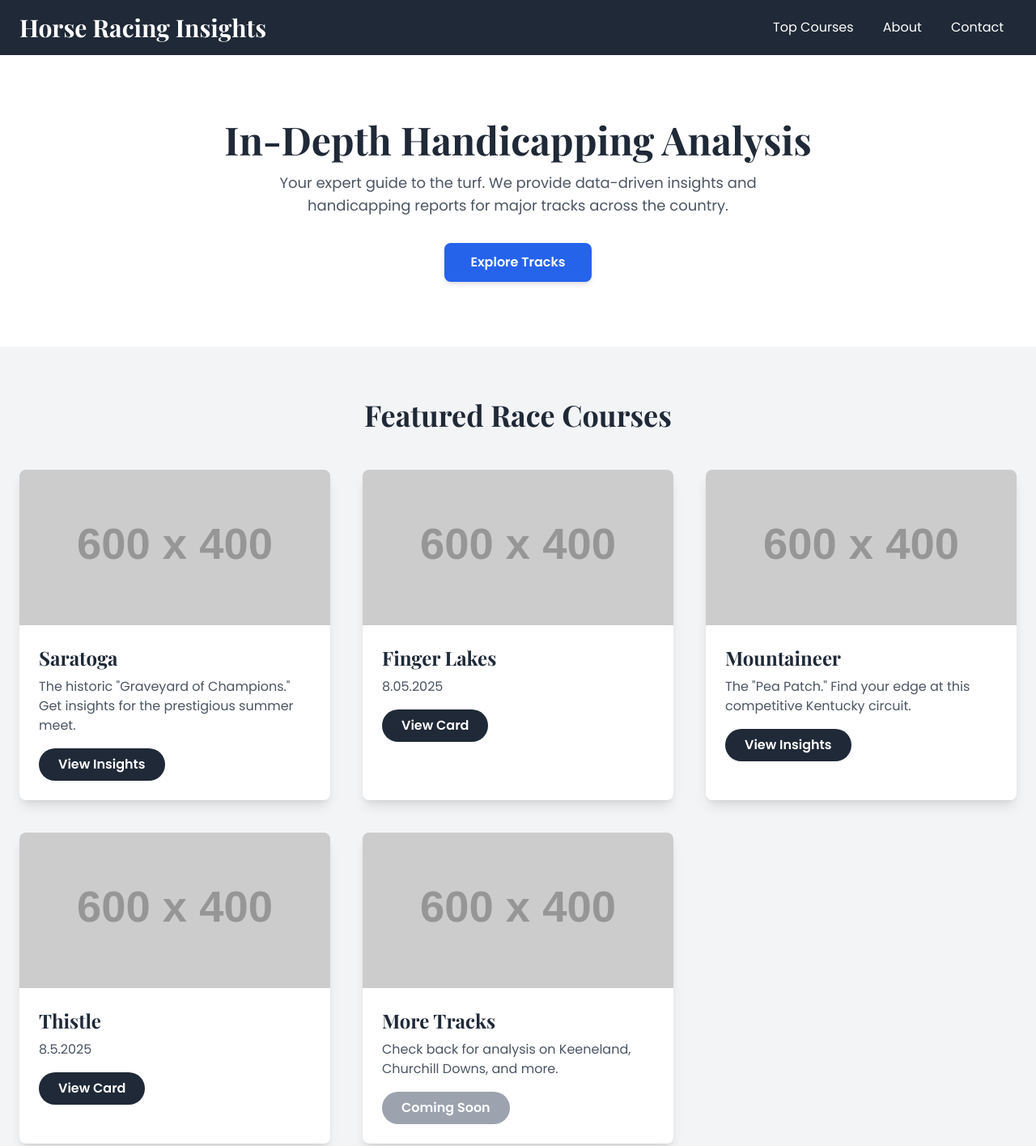
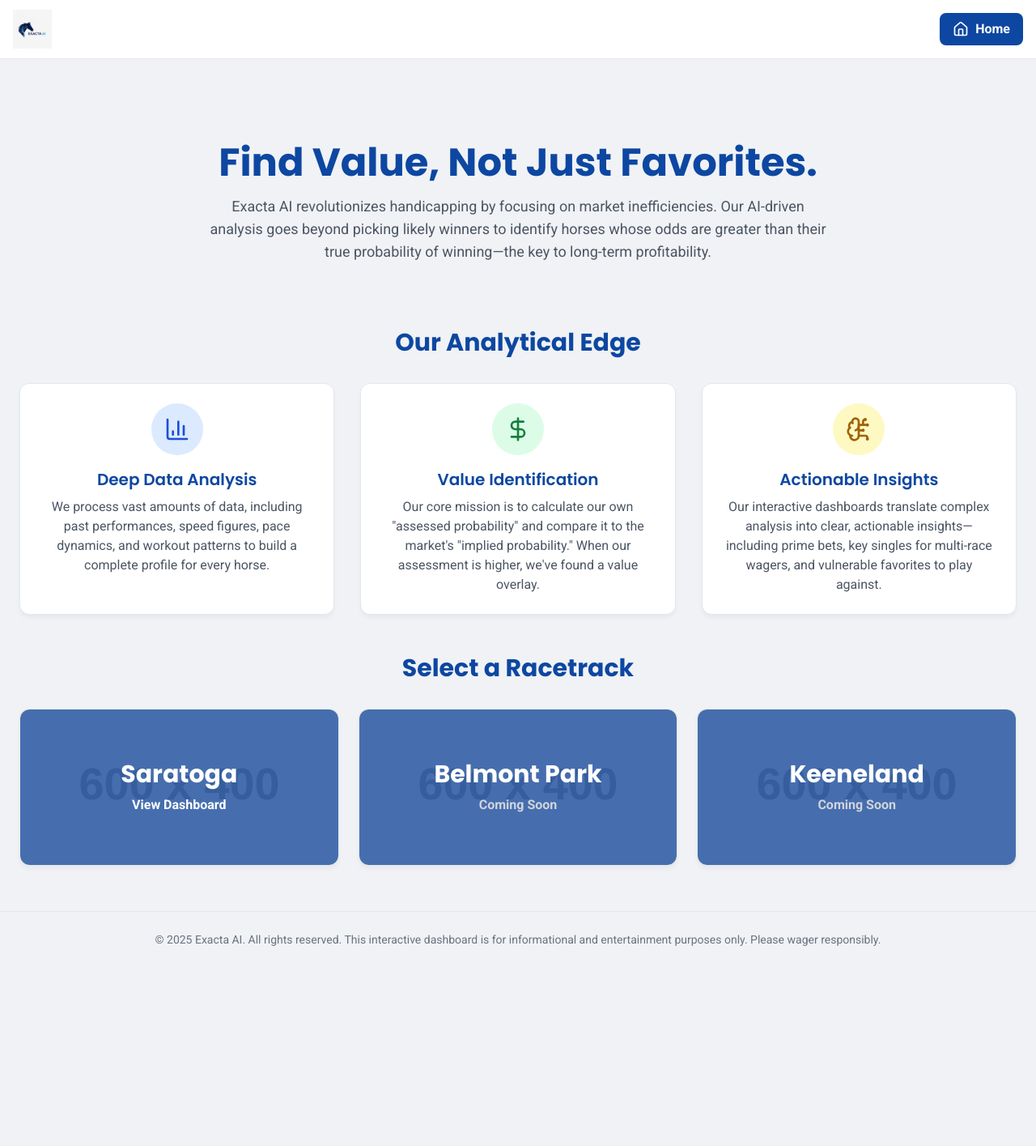
Before and after one commit to jhost84/saratoga, a plain HTML site: page index.html in a window 1280 px wide. Shown: the top 1415 px of the page at 81% size. After the commit the page ends 1194 px from the top, so only its background shows below. Drawn offline with nearby package versions, Linux system fonts and the light colour scheme; placeholder pictures from the web are drawn by us.

Commit message:
Update index.html

```diff
--- a/index.html
+++ b/index.html
@@ -3,120 +3,152 @@
 <head>
     <meta charset="UTF-8">
     <meta name="viewport" content="width=device-width, initial-scale=1.0">
-    <title>Horse Racing Handicap Insights</title>
+    <title>Exacta AI - Intelligent Horse Racing Handicapping</title>
     <script src="https://cdn.tailwindcss.com"></script>
     <link rel="preconnect" href="https://fonts.googleapis.com">
     <link rel="preconnect" href="https://fonts.gstatic.com" crossorigin>
-    <link href="https://fonts.googleapis.com/css2?family=Poppins:wght@400;600;700&family=Playfair+Display:wght@700&display=swap" rel="stylesheet">
+    <link href="https://fonts.googleapis.com/css2?family=Roboto:wght@400;500;700&family=Poppins:wght@600;700&display=swap" rel="stylesheet">
+    <script src="https://unpkg.com/lucide@latest"></script>
     <style>
         body {
+            font-family: 'Roboto', sans-serif;
+            background-color: #f0f2f5;
+            color: #334155;
+        }
+        .font-poppins {
             font-family: 'Poppins', sans-serif;
         }
-        .font-playfair {
-            font-family: 'Playfair Display', serif;
+        .pro-card {
+            background: #ffffff;
+            border: 1px solid #e2e8f0;
+            border-radius: 0.75rem;
+            transition: all 0.3s ease;
+            box-shadow: 0 4px 6px -1px rgba(0, 0, 0, 0.05);
+        }
+        .pro-card:hover {
+            transform: translateY(-5px);
+            box-shadow: 0 10px 15px -3px rgba(0, 0, 0, 0.1);
+        }
+        .header-btn {
+            transition: all 0.2s ease-in-out;
+        }
+        .track-card {
+            background-size: cover;
+            background-position: center;
+            position: relative;
+        }
+        .track-card::before {
+            content: '';
+            position: absolute;
+            top: 0;
+            left: 0;
+            right: 0;
+            bottom: 0;
+            background-color: rgba(13, 71, 161, 0.7);
+            border-radius: 0.75rem;
+            transition: background-color 0.3s ease;
+        }
+        .track-card:hover::before {
+            background-color: rgba(13, 71, 161, 0.5);
+        }
+        .track-card-content {
+            position: relative;
+            z-index: 10;
         }
     </style>
 </head>
-<body class="bg-gray-100 text-gray-800">
+<body>
 
-    <!-- Header -->
-    <header class="bg-gray-800 text-white shadow-lg">
-        <div class="container mx-auto px-6 py-4 flex justify-between items-center">
-            <h1 class="text-3xl font-playfair"><a href="#">Horse Racing Insights</a></h1>
-            <nav>
-                <a href="#courses" class="px-4 hover:text-gray-300">Top Courses</a>
-                <a href="#about" class="px-4 hover:text-gray-300">About</a>
-                <a href="#contact" class="px-4 hover:text-gray-300">Contact</a>
-            </nav>
+    <header class="bg-white border-b border-gray-200 py-3 sticky top-0 z-20">
+        <div class="container mx-auto px-4 flex justify-between items-center">
+            <div class="flex items-center gap-3">
+                <img src="logo1.jpg" alt="Exacta AI Logo" class="h-12 w-auto">
+            </div>
+            <div class="flex items-center gap-2">
+                <a href="index.html" class="header-btn flex items-center gap-2 px-4 py-2 rounded-lg font-semibold text-white bg-[#0d47a1] hover:bg-[#1565c0]">
+                    <i data-lucide="home" class="h-5 w-5"></i>
+                    Home
+                </a>
+            </div>
         </div>
     </header>
 
-    <!-- Hero Section -->
-    <section class="bg-white">
-        <div class="container mx-auto px-6 py-20 text-center">
-            <h2 class="text-5xl font-playfair font-bold text-gray-800">In-Depth Handicapping Analysis</h2>
-            <p class="mt-4 text-lg text-gray-600 max-w-2xl mx-auto">Your expert guide to the turf. We provide data-driven insights and handicapping reports for major tracks across the country.</p>
-            <a href="#courses" class="mt-8 inline-block bg-blue-600 text-white font-semibold px-8 py-3 rounded-lg shadow-md hover:bg-blue-700 transition duration-300">Explore Tracks</a>
-        </div>
-    </section>
+    <main class="container mx-auto p-4 md:p-6">
 
-    <!-- Main Content: Course Links -->
-    <main id="courses" class="container mx-auto px-6 py-16">
-        <h3 class="text-4xl font-playfair font-bold text-center mb-12">Featured Race Courses</h3>
+        <section class="text-center py-12 md:py-20">
+            <h1 class="text-4xl md:text-5xl font-poppins font-bold text-[#0d47a1]">Find Value, Not Just Favorites.</h1>
+            <p class="mt-4 max-w-3xl mx-auto text-lg text-gray-600">Exacta AI revolutionizes handicapping by focusing on market inefficiencies. Our AI-driven analysis goes beyond picking likely winners to identify horses whose odds are greater than their true probability of winning—the key to long-term profitability.</p>
+        </section>
 
-        <!-- Grid for Course Cards -->
-        <div class="grid grid-cols-1 md:grid-cols-2 lg:grid-cols-3 gap-10">
-
-            <!-- Saratoga Card -->
-            <div class="bg-white rounded-lg shadow-lg overflow-hidden transform hover:-translate-y-2 transition duration-300">
-                <img src="https://placehold.co/600x400/334155/ffffff?text=Saratoga" alt="Saratoga Race Course" class="w-full h-48 object-cover">
-                <div class="p-6">
-                    <h4 class="text-2xl font-bold font-playfair mb-2">Saratoga</h4>
-                    <p class="text-gray-600 mb-4">The historic "Graveyard of Champions." Get insights for the prestigious summer meet.</p>
-                    <a href="#" class="inline-block bg-gray-800 text-white px-6 py-2 rounded-full font-semibold hover:bg-gray-700 transition duration-300">View Insights</a>
+        <section id="how-it-works" class="mb-12">
+            <h2 class="text-3xl font-poppins font-bold mb-8 text-center text-[#0d47a1]">Our Analytical Edge</h2>
+            <div class="grid grid-cols-1 md:grid-cols-3 gap-8">
+                <div class="pro-card p-6 text-center">
+                    <div class="flex justify-center mb-4">
+                        <div class="bg-blue-100 text-blue-700 rounded-full p-4">
+                            <i data-lucide="bar-chart-3" class="h-8 w-8"></i>
+                        </div>
+                    </div>
+                    <h3 class="text-xl font-poppins font-semibold text-[#0d47a1] mb-2">Deep Data Analysis</h3>
+                    <p class="text-gray-600">We process vast amounts of data, including past performances, speed figures, pace dynamics, and workout patterns to build a complete profile for every horse.</p>
+                </div>
+                <div class="pro-card p-6 text-center">
+                    <div class="flex justify-center mb-4">
+                        <div class="bg-green-100 text-green-700 rounded-full p-4">
+                            <i data-lucide="dollar-sign" class="h-8 w-8"></i>
+                        </div>
+                    </div>
+                    <h3 class="text-xl font-poppins font-semibold text-[#0d47a1] mb-2">Value Identification</h3>
+                    <p class="text-gray-600">Our core mission is to calculate our own "assessed probability" and compare it to the market's "implied probability." When our assessment is higher, we've found a value overlay.</p>
+                </div>
+                <div class="pro-card p-6 text-center">
+                    <div class="flex justify-center mb-4">
+                        <div class="bg-yellow-100 text-yellow-700 rounded-full p-4">
+                            <i data-lucide="brain-circuit" class="h-8 w-8"></i>
+                        </div>
+                    </div>
+                    <h3 class="text-xl font-poppins font-semibold text-[#0d47a1] mb-2">Actionable Insights</h3>
+                    <p class="text-gray-600">Our interactive dashboards translate complex analysis into clear, actionable insights—including prime bets, key singles for multi-race wagers, and vulnerable favorites to play against.</p>
                 </div>
             </div>
+        </section>
 
-            <!-- Finger Lakes Card -->
-            <div class="bg-white rounded-lg shadow-lg overflow-hidden transform hover:-translate-y-2 transition duration-300">
-                <img src="https://placehold.co/600x400/059669/ffffff?text=Finger+Lakes" alt="Del Mar Racetrack" class="w-full h-48 object-cover">
-                <div class="p-6">
-                    <h4 class="text-2xl font-bold font-playfair mb-2">Finger Lakes</h4>
-                    <p class="text-gray-600 mb-4">8.05.2025</p>
-                    <a href="ausun.html" class="inline-block bg-gray-800 text-white px-6 py-2 rounded-full font-semibold hover:bg-gray-700 transition duration-300">View Card</a>
-                </div>
+        <section id="track-selection">
+            <h2 class="text-3xl font-poppins font-bold mb-8 text-center text-[#0d47a1]">Select a Racetrack</h2>
+            <div class="grid grid-cols-1 md:grid-cols-2 lg:grid-cols-3 gap-6">
+
+                <a href="saratoga_dashboard.html" class="pro-card track-card overflow-hidden" style="background-image: url('https://placehold.co/600x400/1e2b33/ffffff?text=Saratoga');">
+                    <div class="track-card-content flex flex-col justify-center items-center h-48 text-white p-4">
+                        <h3 class="text-3xl font-poppins font-bold">Saratoga</h3>
+                        <p class="mt-2 font-semibold">View Dashboard</p>
+                    </div>
+                </a>
+
+                <a href="#" class="pro-card track-card overflow-hidden" style="background-image: url('https://placehold.co/600x400/1e2b33/ffffff?text=Belmont');">
+                    <div class="track-card-content flex flex-col justify-center items-center h-48 text-white p-4">
+                        <h3 class="text-3xl font-poppins font-bold">Belmont Park</h3>
+                        <p class="mt-2 font-semibold text-gray-300">Coming Soon</p>
+                    </div>
+                </a>
+
+                <a href="#" class="pro-card track-card overflow-hidden" style="background-image: url('https://placehold.co/600x400/1e2b33/ffffff?text=Keeneland');">
+                    <div class="track-card-content flex flex-col justify-center items-center h-48 text-white p-4">
+                        <h3 class="text-3xl font-poppins font-bold">Keeneland</h3>
+                        <p class="mt-2 font-semibold text-gray-300">Coming Soon</p>
+                    </div>
+                </a>
+
             </div>
+        </section>
 
-               <!-- Mountaineer Card -->
-            <div class="bg-white rounded-lg shadow-lg overflow-hidden transform hover:-translate-y-2 transition duration-300">
-                <img src="https://placehold.co/600x400/be123c/ffffff?text=Mountaineer" alt="Ellis Park" class="w-full h-48 object-cover">
-                <div class="p-6">
-                    <h4 class="text-2xl font-bold font-playfair mb-2">Mountaineer</h4>
-                    <p class="text-gray-600 mb-4">The "Pea Patch." Find your edge at this competitive Kentucky circuit.</p>
-                    <a href="mountaineer.html" class="inline-block bg-gray-800 text-white px-6 py-2 rounded-full font-semibold hover:bg-gray-700 transition duration-300">View Insights</a>
-                </div>
-            </div>
-              <!-- Thistle Card -->
-            <div class="bg-white rounded-lg shadow-lg overflow-hidden transform hover:-translate-y-2 transition duration-300">
-                <img src="https://placehold.co/600x400/be123c/ffffff?text=Thistle" alt="Ellis Park" class="w-full h-48 object-cover">
-                <div class="p-6">
-                    <h4 class="text-2xl font-bold font-playfair mb-2">Thistle</h4>
-                    <p class="text-gray-600 mb-4">8.5.2025</p>
-                    <a href="aucant.html" class="inline-block bg-gray-800 text-white px-6 py-2 rounded-full font-semibold hover:bg-gray-700 transition duration-300">View Card</a>
-                </div>
-            </div>
-            <!-- Add more course cards here -->
-            <div class="bg-white rounded-lg shadow-lg overflow-hidden transform hover:-translate-y-2 transition duration-300">
-                <img src="https://placehold.co/600x400/9333ea/ffffff?text=More+Tracks" alt="More Tracks" class="w-full h-48 object-cover">
-                <div class="p-6">
-                    <h4 class="text-2xl font-bold font-playfair mb-2">More Tracks</h4>
-                    <p class="text-gray-600 mb-4">Check back for analysis on Keeneland, Churchill Downs, and more.</p>
-                    <a href="#" class="inline-block bg-gray-400 text-white px-6 py-2 rounded-full font-semibold cursor-not-allowed">Coming Soon</a>
-                </div>
-            </div>
-
-        </div>
     </main>
 
-    <!-- About Section -->
-    <section id="about" class="bg-gray-200">
-        <div class="container mx-auto px-6 py-20">
-            <div class="max-w-4xl mx-auto text-center">
-                <h3 class="text-4xl font-playfair font-bold mb-4">About This Project</h3>
-                <p class="text-lg text-gray-700">
-                    This project was born from a passion for horse racing and the challenge of finding a winning edge through careful analysis. My goal is to provide clear, concise, and actionable handicapping insights to help fellow racing enthusiasts. All analysis is based on a combination of statistical modeling, trip handicapping, and track bias study.
-                </p>
-            </div>
-        </div>
-    </section>
-
-    <!-- Footer -->
-    <footer id="contact" class="bg-gray-800 text-white">
-        <div class="container mx-auto px-6 py-8 text-center">
-            <p>&copy; 2024 Horse Racing Insights. All Rights Reserved.</p>
-            <p class="mt-2">Contact: <a href="mailto:email@example.com" class="text-blue-400 hover:underline">email@example.com</a></p>
-        </div>
+    <footer class="text-center p-6 mt-8 text-gray-500 text-sm border-t border-gray-200">
+        <p>&copy; 2025 Exacta AI. All rights reserved. This interactive dashboard is for informational and entertainment purposes only. Please wager responsibly.</p>
     </footer>
 
+    <script>
+        lucide.createIcons();
+    </script>
 </body>
 </html>
```
